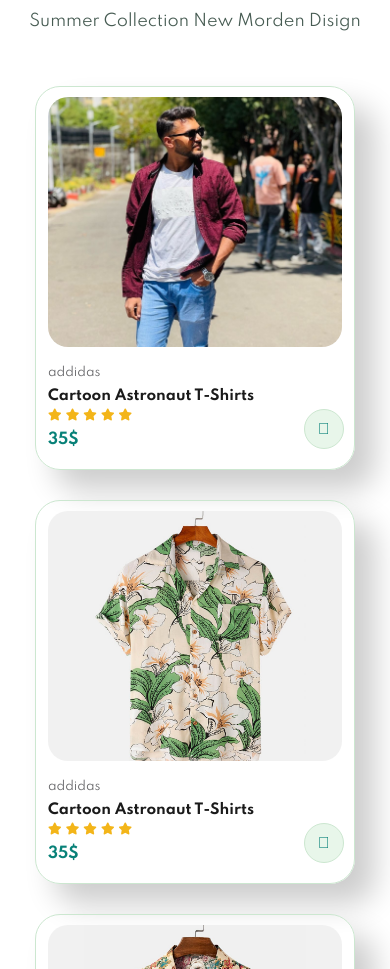
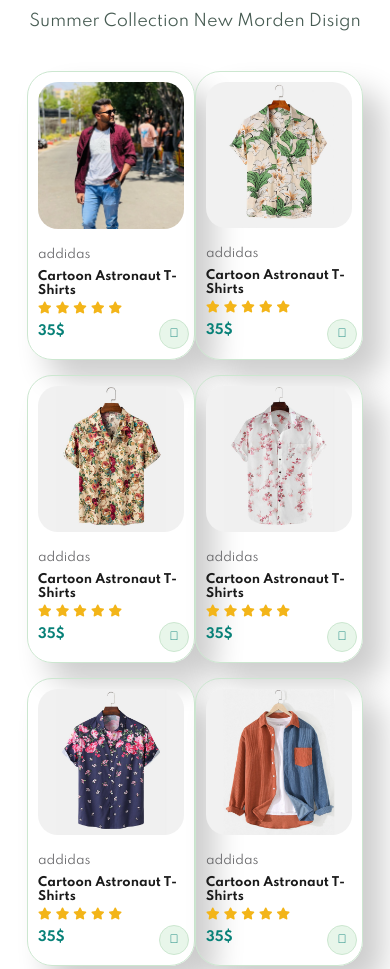
Before and after one commit to VishwajeetCSE/e-commerce, a plain HTML site: page index.html in a window 390 px wide. Shown: the part 1438-2407 px from the top of the page. Drawn offline with Linux system fonts and the light colour scheme.

Commit message:
Change mobile layout to show 2 products side-by-side

```diff
--- a/style.css
+++ b/style.css
@@ -677,7 +677,26 @@ footer .copyright{
     margin: 0 0 15px 0;
   }
   #product1 .pro {
-    width: 100%;
+    width: 48%;
+    min-width: 48%;
+    margin: 0 0 15px 0;
+    padding: 10px 10px;
+  }
+  #product1 .pro img {
+    height: auto; /* Allow image to scale down proportionally */
+  }
+  #product1 .pro .des h5 {
+    font-size: 12px; /* Make product title smaller */
+  }
+  #product1 .pro .des h4 {
+    font-size: 13px; /* Make price smaller */
+  }
+  #product1 .pro .cart {
+    bottom: 10px;
+    right: 5px;
+    width: 30px;
+    height: 30px;
+    font-size: 12px; /* Make cart button smaller */
   }
   #banner {
     height: 40vh;
```
